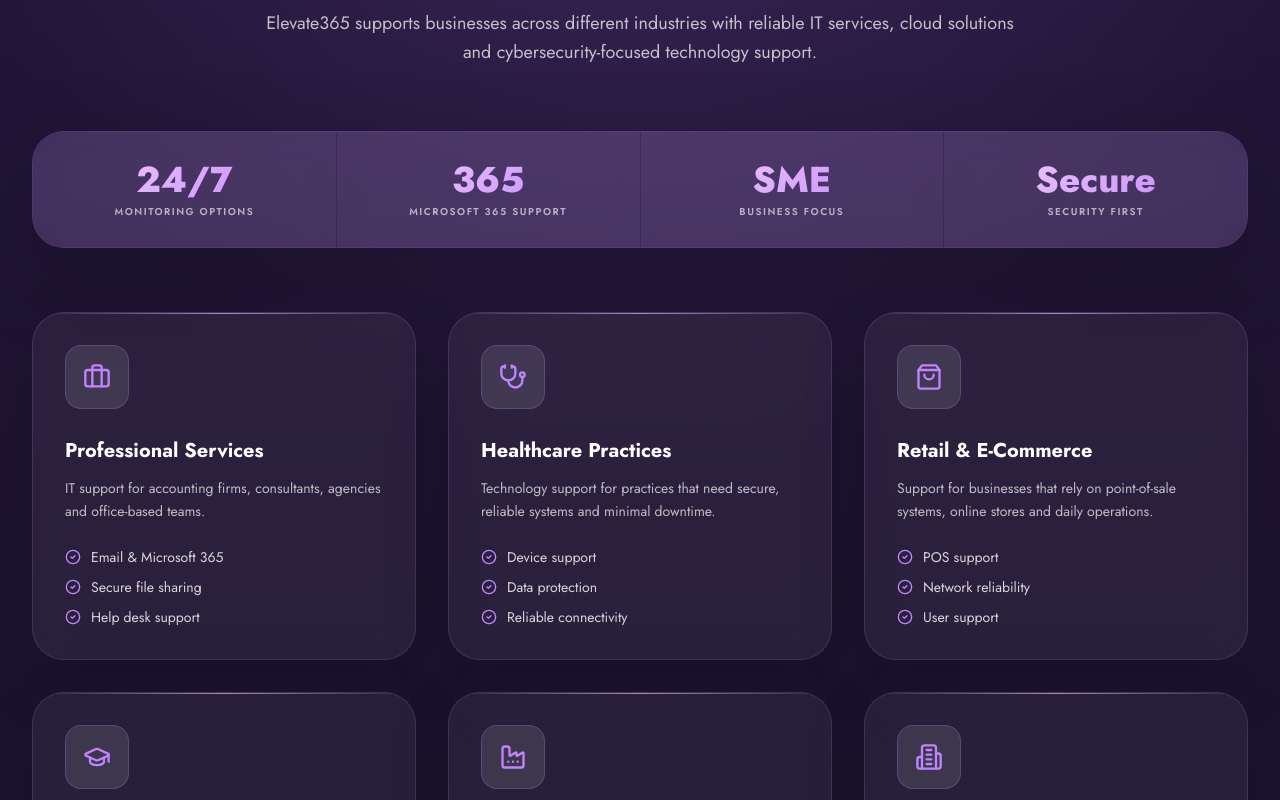
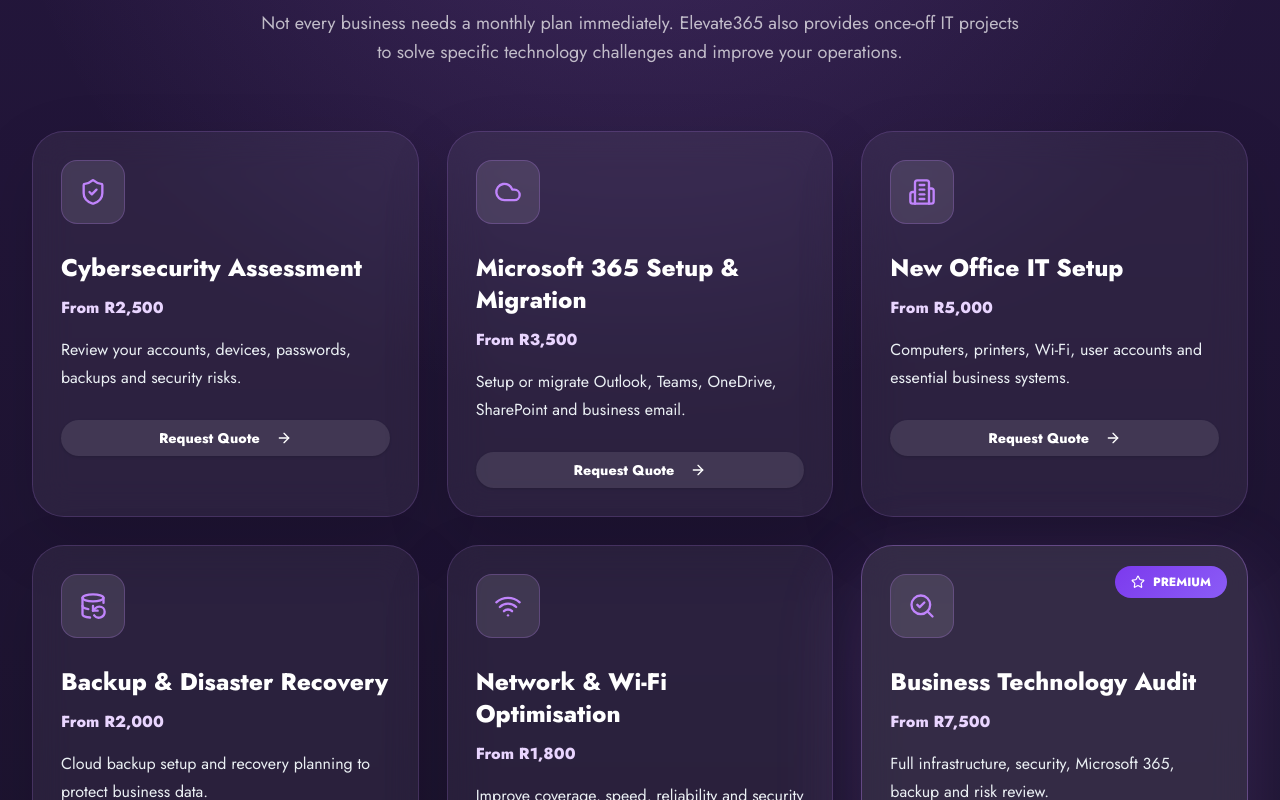
Before and after one commit to tjvanvuuren4-cmd/Elevate365-int, a React (Vite) app: page / in a window 1280 px wide. Shown: the part 3540-4340 px from the top of the page. Built offline with nearby package versions, Linux system fonts and the light colour scheme; no server answers.

Commit message:
Launch Elevate365 v1.0 - Business Technology Solutions

```diff
--- /dev/null
+++ b/src/components/ProfessionalITProjects.jsx
@@ -0,0 +1,168 @@
+import React from "react";
+import { Button } from "@/components/ui/button";
+import {
+  ShieldCheck,
+  Cloud,
+  Building2,
+  DatabaseBackup,
+  Wifi,
+  SearchCheck,
+  ArrowRight,
+  Star,
+} from "lucide-react";
+import { useNavigate } from "react-router-dom";
+
+const projects = [
+  {
+    icon: ShieldCheck,
+    title: "Cybersecurity Assessment",
+    price: "From R2,500",
+    desc: "Review your accounts, devices, passwords, backups and security risks.",
+  },
+  {
+    icon: Cloud,
+    title: "Microsoft 365 Setup & Migration",
+    price: "From R3,500",
+    desc: "Setup or migrate Outlook, Teams, OneDrive, SharePoint and business email.",
+  },
+  {
+    icon: Building2,
+    title: "New Office IT Setup",
+    price: "From R5,000",
+    desc: "Computers, printers, Wi-Fi, user accounts and essential business systems.",
+  },
+  {
+    icon: DatabaseBackup,
+    title: "Backup & Disaster Recovery",
+    price: "From R2,000",
+    desc: "Cloud backup setup and recovery planning to protect business data.",
+  },
+  {
+    icon: Wifi,
+    title: "Network & Wi-Fi Optimisation",
+    price: "From R1,800",
+    desc: "Improve coverage, speed, reliability and security across your network.",
+  },
+  {
+    icon: SearchCheck,
+    title: "Business Technology Audit",
+    price: "From R7,500",
+    desc: "Full infrastructure, security, Microsoft 365, backup and risk review.",
+    featured: true,
+  },
+];
+
+export default function ProfessionalITProjects() {
+  const navigate = useNavigate();
+
+  return (
+    <section
+      id="projects"
+      className="relative overflow-hidden py-24 sm:py-32"
+      style={{
+        background: "linear-gradient(180deg, #24163d 0%, #1b132d 100%)",
+      }}
+    >
+      <div className="absolute inset-0 bg-[radial-gradient(circle_at_top,rgba(192,132,252,0.18),transparent_45%)]" />
+
+      <div className="relative z-10 max-w-7xl mx-auto px-6 lg:px-8">
+        <div className="text-center mb-16">
+          <p
+            className="text-xs font-semibold uppercase mb-4"
+            style={{ letterSpacing: "0.25em", color: "#c084fc" }}
+          >
+            Professional IT Projects
+          </p>
+
+          <h2 className="text-4xl sm:text-6xl font-black tracking-tight text-white">
+            Once-off IT solutions for your business.
+          </h2>
+
+          <p className="mt-6 text-lg max-w-3xl mx-auto leading-relaxed text-white/70">
+            Not every business needs a monthly plan immediately. Elevate365 also
+            provides once-off IT projects to solve specific technology
+            challenges and improve your operations.
+          </p>
+        </div>
+
+        <div className="grid md:grid-cols-2 lg:grid-cols-3 gap-7">
+          {projects.map((project) => {
+            const Icon = project.icon;
+
+            return (
+              <div
+                key={project.title}
+                className="relative rounded-[2rem] p-7 overflow-hidden"
+                style={{
+                  background: project.featured
+                    ? "rgba(255,255,255,0.10)"
+                    : "rgba(255,255,255,0.06)",
+                  border: project.featured
+                    ? "1px solid rgba(192,132,252,0.35)"
+                    : "1px solid rgba(192,132,252,0.18)",
+                  boxShadow: project.featured
+                    ? "0 30px 90px rgba(192,132,252,0.16)"
+                    : "0 25px 70px rgba(0,0,0,0.12)",
+                  backdropFilter: "blur(18px)",
+                }}
+              >
+                {project.featured && (
+                  <div
+                    className="absolute top-5 right-5 flex items-center gap-2 rounded-full px-4 py-2 text-xs font-black uppercase"
+                    style={{
+                      background: "linear-gradient(135deg,#7c3aed,#8b5cf6)",
+                      color: "white",
+                    }}
+                  >
+                    <Star className="w-3.5 h-3.5" />
+                    Premium
+                  </div>
+                )}
+
+                <div
+                  className="w-16 h-16 rounded-2xl flex items-center justify-center mb-7"
+                  style={{
+                    background: "rgba(255,255,255,0.10)",
+                    border: "1px solid rgba(192,132,252,0.24)",
+                    color: "#c084fc",
+                  }}
+                >
+                  <Icon className="w-7 h-7" />
+                </div>
+
+                <h3 className="text-2xl font-black text-white mb-3">
+                  {project.title}
+                </h3>
+
+                <p className="text-purple-200 font-black mb-4">
+                  {project.price}
+                </p>
+
+                <p className="text-white/68 leading-7 mb-7">
+                  {project.desc}
+                </p>
+
+                <Button
+                  onClick={() => navigate("/contact")}
+                  className="w-full border-0"
+                  style={{
+                    background: project.featured
+                      ? "linear-gradient(135deg,#7c3aed,#8b5cf6)"
+                      : "rgba(255,255,255,0.10)",
+                    color: "white",
+                    borderRadius: "999px",
+                    padding: "15px 24px",
+                    fontWeight: 900,
+                  }}
+                >
+                  Request Quote
+                  <ArrowRight className="w-4 h-4 ml-2" />
+                </Button>
+              </div>
+            );
+          })}
+        </div>
+      </div>
+    </section>
+  );
+}
--- a/src/pages/Home.jsx
+++ b/src/pages/Home.jsx
@@ -4,6 +4,7 @@ import Navbar from "@/components/landing/Navbar";
 import Hero from "@/components/landing/Hero";
 import WhyLearnWithUs from "@/components/landing/WhyLearnWithUs";
 import CourseCatalog from "@/components/landing/CourseCatalog";
+import ProfessionalITProjects from "@/components/ProfessionalITProjects";
 import InstructorsSection from "@/components/landing/InstructorsSection";
 import FAQSection from "@/components/landing/FAQSection";
 import CTASection from "@/components/landing/CTASection";
@@ -16,6 +17,7 @@ export default function Home() {
       <LuxuryHeroIT />
       <WhyLearnWithUs />
       <CourseCatalog />
+      <ProfessionalITProjects />
       <InstructorsSection />
       <FAQSection />
       <CTASection />
```
